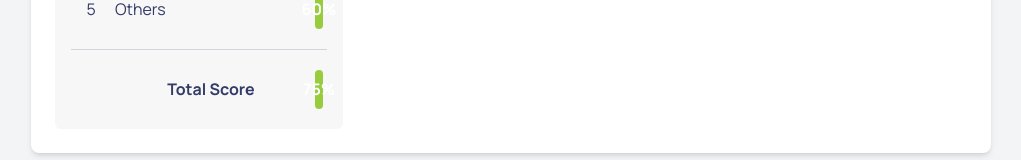
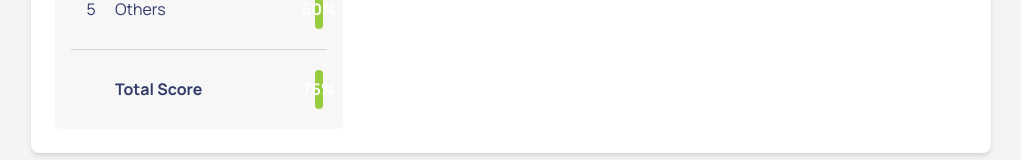
Before and after one commit to SSIndex/MonitorPOC, a Next.js app in the folder monitor/: page /general in a window 1280 px wide. Shown: the part 2679-2839 px from the top of the page, without its empty margins (129-1150 px from the left). Built offline with nearby package versions, Linux system fonts and the light colour scheme.

Commit message:
fix(_components/table): ADJUST justify of text

```diff
--- a/monitor/src/_components/table.tsx
+++ b/monitor/src/_components/table.tsx
@@ -218,7 +218,7 @@ export function Table({
 
       return (
         <td key={key} className={commonClasses}>
-          <div className="w-full h-full flex items-center justify-center">
+          <div className="w-full h-full flex items-center justify-left">
             {value}
           </div>
         </td>
```
